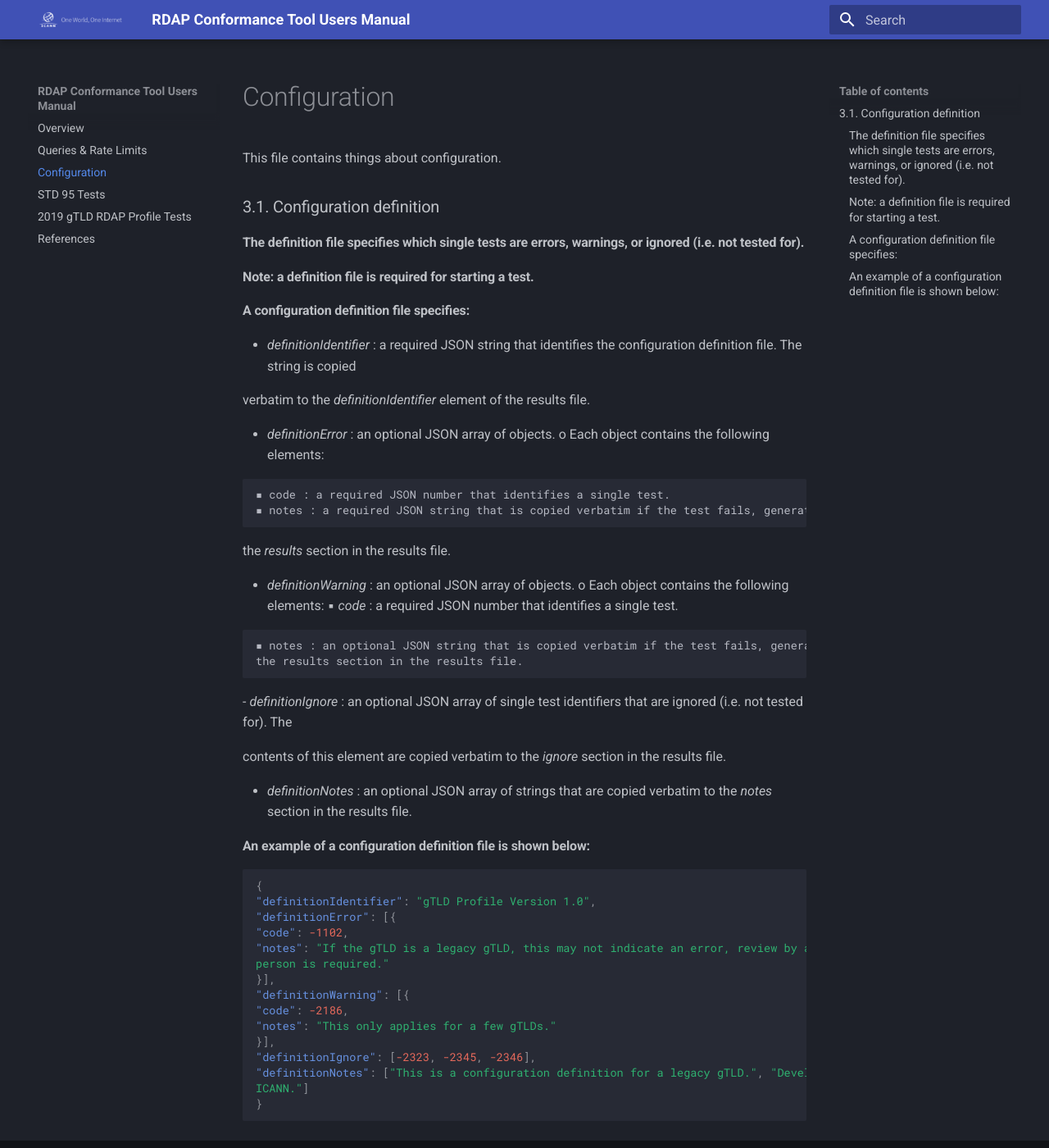
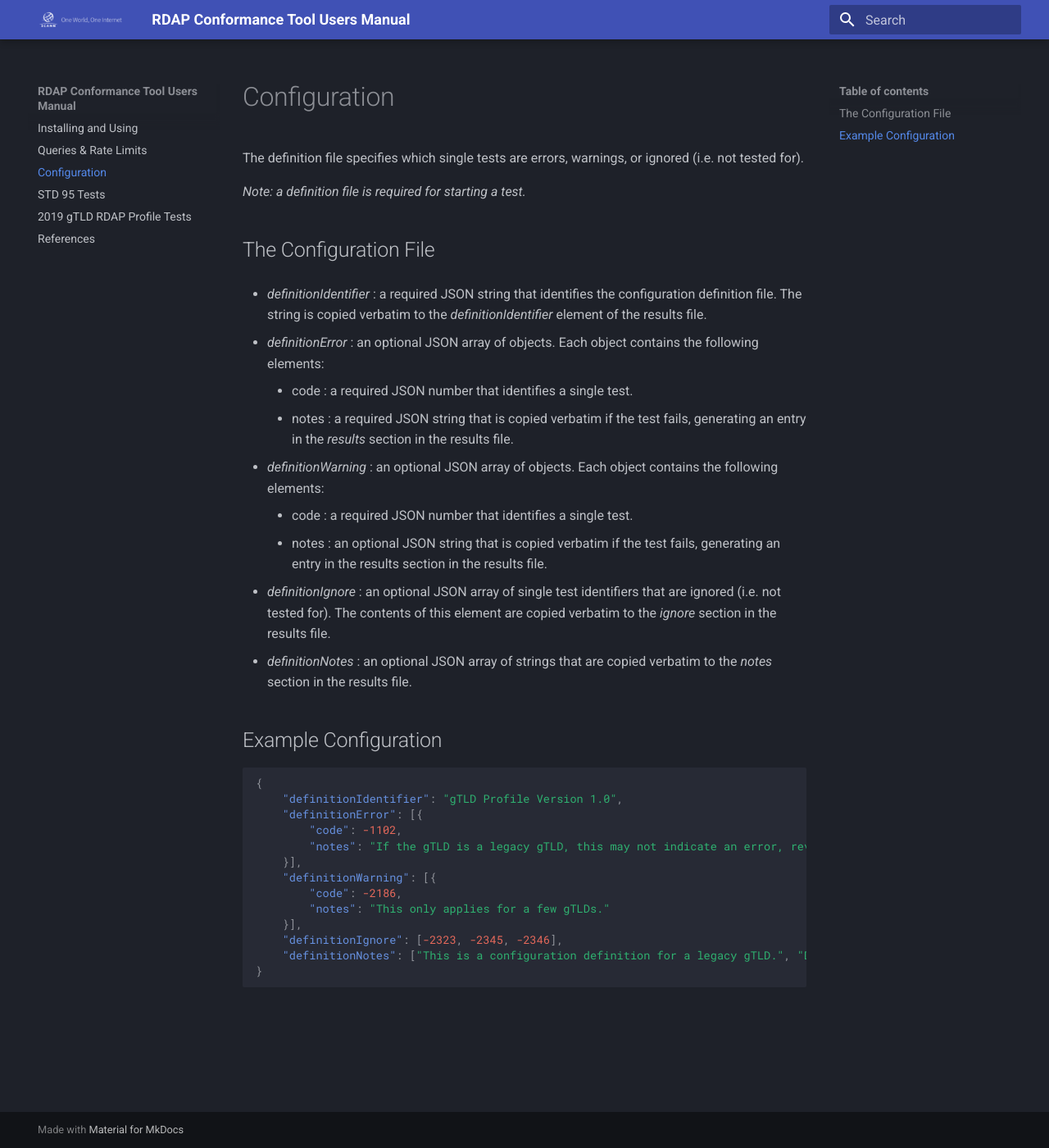
Before and after one commit to icann/rdap-conformance-tool, an MkDocs documentation site: the page built from docs/configuration.md, in a window 1280 px wide and 1400 px high. Shown: the whole window at 82% size. Built offline with MkDocs 1.6.1 and Material for MkDocs 9.7.7, drawn with Linux system fonts in a browser that asks for light colours.

Commit message:
fixing landing page and configuration page

````diff
--- a/docs/configuration.md
+++ b/docs/configuration.md
@@ -1,62 +1,39 @@
 # Configuration
 
-This file contains things about configuration.
+The definition file specifies which single tests are errors, warnings, or ignored (i.e. not tested for).
 
+_Note: a definition file is required for starting a test._
 
-
-### 3.1. Configuration definition
-
-#### The definition file specifies which single tests are errors, warnings, or ignored (i.e. not tested for).
-
-#### Note: a definition file is required for starting a test.
-
-#### A configuration definition file specifies:
+## The Configuration File
 
 - _definitionIdentifier_ : a required JSON string that identifies the configuration definition file. The string is copied
-
 verbatim to the _definitionIdentifier_ element of the results file.
 
-- _definitionError_ : an optional JSON array of objects.
-    o Each object contains the following elements:
+- _definitionError_ : an optional JSON array of objects. Each object contains the following elements:
+      - code : a required JSON number that identifies a single test.
+      - notes : a required JSON string that is copied verbatim if the test fails, generating an entry in the _results_ section in the results file.
 
-```
-▪ code : a required JSON number that identifies a single test.
-▪ notes : a required JSON string that is copied verbatim if the test fails, generating an entry in
-```
-the _results_ section in the results file.
+- _definitionWarning_ : an optional JSON array of objects. Each object contains the following elements:
+      - code : a required JSON number that identifies a single test.
+      - notes : an optional JSON string that is copied verbatim if the test fails, generating an entry in the results section in the results file.
+- _definitionIgnore_ : an optional JSON array of single test identifiers that are ignored (i.e. not tested for). The
+contents of this element are copied verbatim to the _ignore_ section in the results file.
+- _definitionNotes_ : an optional JSON array of strings that are copied verbatim to the _notes_ section in the results file.
 
-- _definitionWarning_ : an optional JSON array of objects.
-    o Each object contains the following elements:
-       ▪ _code_ : a required JSON number that identifies a single test.
-
-```
-▪ notes : an optional JSON string that is copied verbatim if the test fails, generating an entry in
-the results section in the results file.
-```
-- _definitionIgnore_ : an optional JSON array of single test identifiers that are ignored (i.e. not tested for). The
-
-contents of this element are copied verbatim to the _ignore_ section in the results file.
-
-- _definitionNotes_ : an optional JSON array of strings that are copied verbatim to the _notes_ section in the results
-    file.
-
-#### An example of a configuration definition file is shown below:
-
+## Example Configuration
 
 ``` json
 {
-"definitionIdentifier": "gTLD Profile Version 1.0",
-"definitionError": [{
-"code": -1102,
-"notes": "If the gTLD is a legacy gTLD, this may not indicate an error, review by a
-person is required."
-}],
-"definitionWarning": [{
-"code": -2186,
-"notes": "This only applies for a few gTLDs."
-}],
-"definitionIgnore": [-2323, -2345, -2346],
-"definitionNotes": ["This is a configuration definition for a legacy gTLD.", "Developed by
-ICANN."]
+    "definitionIdentifier": "gTLD Profile Version 1.0",
+    "definitionError": [{
+        "code": -1102,
+        "notes": "If the gTLD is a legacy gTLD, this may not indicate an error, review by a person is required."
+    }],
+    "definitionWarning": [{
+        "code": -2186,
+        "notes": "This only applies for a few gTLDs."
+    }],
+    "definitionIgnore": [-2323, -2345, -2346],
+    "definitionNotes": ["This is a configuration definition for a legacy gTLD.", "Developed by ICANN."]
 }
 ```
--- a/docs/overview.md
+++ b/docs/overview.md
@@ -1,17 +1,4 @@
-# Overview
-
-The ICANN RDAP Conformance Tool, often referred to as "RDAPCT", is program to help RDAP server operators find
-issues of conformance to the Registration Data Access Protocol (RDAP) specifications, as defined by the Internet
-Engineering Task Force (IETF), and (optionally) the gTLD RDAP profiles, as defined by ICANN. RDAPCT may be
-used by other RDAP server operators, such as ccTLDs and RIRs, but is primarily designed for gTLD RDAP service
-operators. Apart from generic RDAP tests, there are no specific tests for IP addresses and AS Numbers RDAP servers.
-
-RDAPCT operates by taking an RDAP URL, along with parameters defining the context of that URL, to send queries
-to the RDAP server and then produces a results file.
-
-ICANN also hosts an online version of RDAPCT at <https://webrdapct.icann.org>.
-
-## Installing and Using
+# Installing and Using
 
 There are two methods for installing and using the RDAP Conformance Tool. The first method uses Docker and the second method uses Java.
 **Please be aware that running these this tool from within the network of a registry, registrar, or RDAP service provider may not
@@ -25,7 +12,7 @@ registry or registrar would be `https://rdap.example/domain/example.net`.
 The supplied configuration file, `rdapct_config.json` (which can be downloaded from a [release](https://github.com/icann/rdap-conformance-tool/releases))
 is configured to instruct the tool to ignore known false positives.
 
-### Using with Docker
+## Using with Docker
 
 To use Docker, you must either download a [source release](https://github.com/icann/rdap-conformance-tool/releases) or
 clone the repository. This repository contains a Dockerfile which builds an image containing the tool.
@@ -45,7 +32,7 @@ printed to `STDOUT`.
 Datasets are added to the image at build time and are not refreshed, so the image
 should be rebuilt in order to ensure they are up-to-date.
 
-### Using with Java
+## Using with Java
 
 To use with Java, you must obtain the RDAPCT JAR file and a configuration file. Both are available to download
 from a [GitHub Release](https://github.com/icann/rdap-conformance-tool/releases). You may also use Maven to build
@@ -82,7 +69,7 @@ Java method:
 java -jar rdapct-3.0.0.jar -c ./rdapct-config.json https://test.example
 ```
 
-### Testing As a gTLD Registry
+## Testing As a gTLD Registry
 
 For gTLD registries, there are additional parameters to be used:
 * `--gtld-registry` signifies to test the output for gTLD registry compliance
@@ -110,7 +97,7 @@ or for thin registries
 java -jar rdapct-3.0.0.jar -c ./rdapct-config.json --gtld-registry --thin --use-rdap-profile-february-2024 https://test.example
 ```
 
-### Testing As a gTLD Registrar
+## Testing As a gTLD Registrar
 
 For gTLD registrars, the following parameters are requried:
 * `--gtld-registrar` signifies to test the output for gTLD registrar compliance
@@ -137,12 +122,12 @@ to the one provided in the give RDAP URL:
 1. `/help` - queries the servers help path to asses conformance.
 2. `/domain/not-a-domain.invalid` - queries for a domain that cannot be registered to asses conformance with a negative answer.
 
-### Supressing IPv4 or IPv6 Queries
+## Supressing IPv4 or IPv6 Queries
 
 By default, RDAPCT issues all queries over both IPv4 and IPv6. The `--no-ipv4-queries` may be used to suppress queries over
 IPv4, and the `--no-ipv6-queries` may be used to suppress queries over IPv6.
 
-### Specifying the Results File
+## Specifying the Results File
 
 By default, RDAPCT writes the results to a file in a subordinate `results` directory with the file name `results-XXXX.json` where
 XXXX is the timestamp when the file was generated.  The `--results-file` may be used to write the results to a file with a specific
````
Also changed, not shown: other parts of docs/overview.md (+1 -3 lines), docs/index.md (added, +18 -0 lines).
